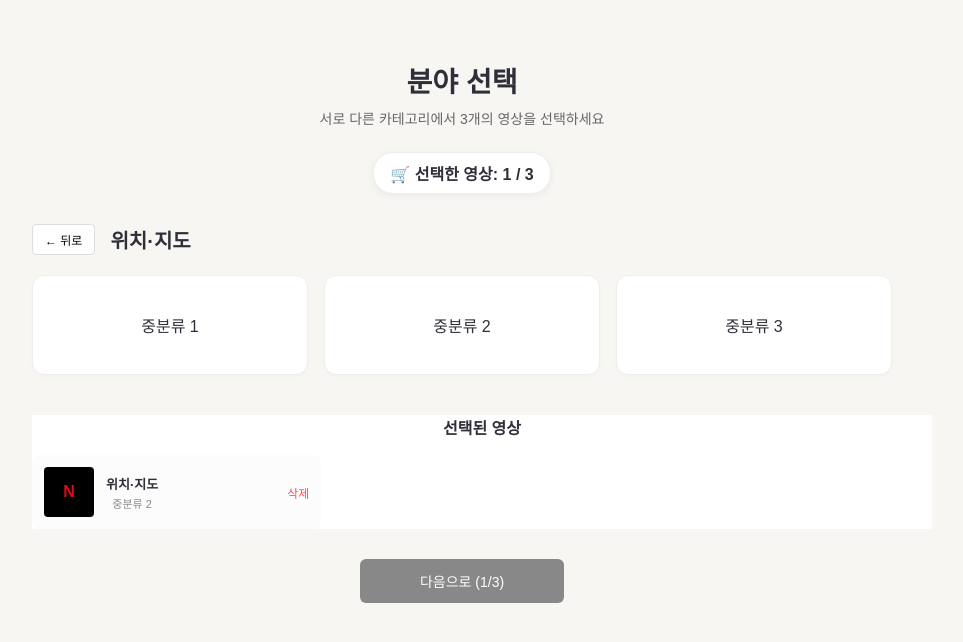
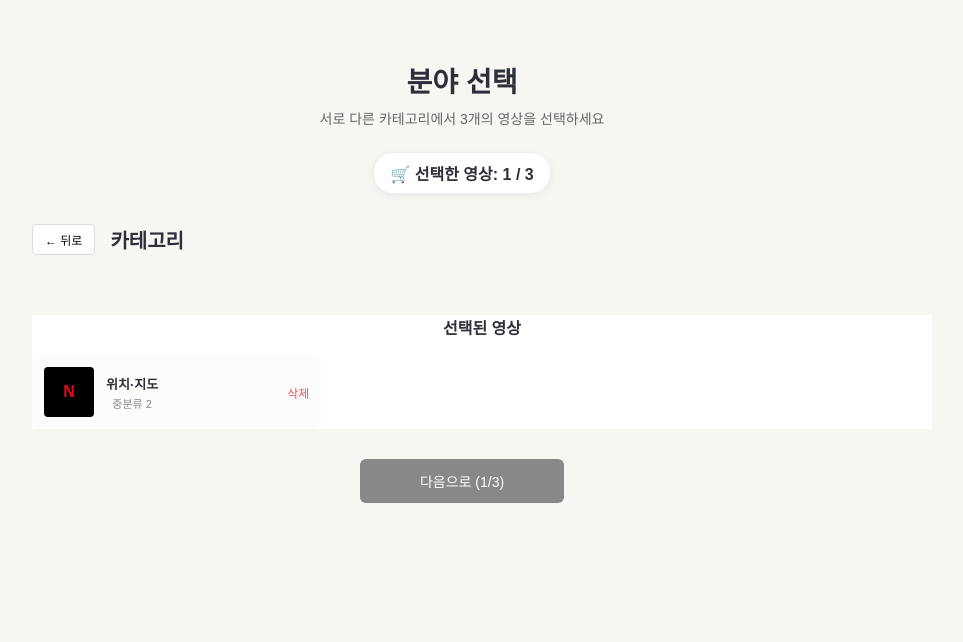
Before and after one commit to MUNJI-KANG/JINRO_IS_BACK, a React app in the folder JINRO_PROJ/frontend/: page /student/category/medium in a window 1280 px wide. Shown: the top 642 px of the page, without its empty margins (178-1141 px from the left). Built offline with nearby package versions, Linux system fonts and the light colour scheme; the HTML template or start-up script is replaced by a standard one.

Commit message:
YC_ 분류 -> 주소에 데이터 넘기는거

```diff
--- a/JINRO_PROJ/frontend/src/pages/student/s_category/SMedCat.jsx
+++ b/JINRO_PROJ/frontend/src/pages/student/s_category/SMedCat.jsx
@@ -1,90 +1,220 @@
-import React, { useState } from 'react';
-import { useNavigate } from 'react-router-dom';
-import styles from '../../../css/student_css/SMedCat.module.css';
-import VideoCard from '../../../component/VideoCard';
+import React, { useMemo, useState } from "react";
+import { useNavigate, useLocation } from "react-router-dom"; // ✅ useLocation만 추가
+import styles from "../../../css/student_css/SMedCat.module.css";
+import VideoCard from "../../../component/VideoCard";
+
+// ✅ 상담사 중분류와 동일 + id만 부여 (임의 부여: bigId*100 + index+1)
+const midCategoryMap = {
+  1: [{ id: 101, name: "사업관리" }],
+  2: [
+    { id: 201, name: "기획사무" },
+    { id: 202, name: "총무·인사" },
+    { id: 203, name: "재무·회계" },
+    { id: 204, name: "생산·품질관리" },
+  ],
+  3: [
+    { id: 301, name: "금융" },
+    { id: 302, name: "보험" },
+  ],
+  4: [
+    { id: 401, name: "학교교육" },
+    { id: 402, name: "평생교육" },
+    { id: 403, name: "직업교육" },
+  ],
+  5: [
+    { id: 501, name: "법률" },
+    { id: 502, name: "소방방재" },
+  ],
+  6: [
+    { id: 601, name: "보건" },
+    { id: 602, name: "의료" },
+  ],
+  7: [
+    { id: 701, name: "사회복지" },
+    { id: 702, name: "상담" },
+    { id: 703, name: "보육" },
+  ],
+  8: [
+    { id: 801, name: "문화·예술" },
+    { id: 802, name: "디자인" },
+    { id: 803, name: "문화콘텐츠" },
+  ],
+  9: [
+    { id: 901, name: "자동차운전·운송" },
+    { id: 902, name: "철도운전·운송" },
+    { id: 903, name: "선박운전·운송" },
+    { id: 904, name: "항공운전·운송" },
+  ],
+  10: [
+    { id: 1001, name: "영업" },
+    { id: 1002, name: "부동산" },
+    { id: 1003, name: "판매" },
+  ],
+  11: [
+    { id: 1101, name: "경비" },
+    { id: 1102, name: "청소" },
+  ],
+  12: [
+    { id: 1201, name: "이·미용" },
+    { id: 1202, name: "결혼·장례" },
+    { id: 1203, name: "관광·레저" },
+    { id: 1204, name: "스포츠" },
+  ],
+  13: [{ id: 1301, name: "식음료조리·서비스" }],
+  14: [
+    { id: 1401, name: "건설공사관리" },
+    { id: 1402, name: "토목" },
+    { id: 1403, name: "건축" },
+    { id: 1404, name: "플랜트" },
+    { id: 1405, name: "조경" },
+    { id: 1406, name: "도시·교통" },
+    { id: 1407, name: "건설기계운전·정비" },
+    { id: 1408, name: "해양자원" },
+  ],
+  15: [
+    { id: 1501, name: "기계설계" },
+    { id: 1502, name: "기계가공" },
+    { id: 1503, name: "기계조립·관리" },
+    { id: 1504, name: "기계품질관리" },
+    { id: 1505, name: "기계장치설치" },
+    { id: 1506, name: "자동차" },
+    { id: 1507, name: "철도차량제작" },
+    { id: 1508, name: "조선" },
+    { id: 1509, name: "항공기제작" },
+    { id: 1510, name: "금형" },
+    { id: 1511, name: "스마트공장(smart factory)" },
+  ],
+  16: [
+    { id: 1601, name: "금속재료" },
+    { id: 1602, name: "세라믹재료" },
+  ],
+  17: [
+    { id: 1701, name: "화학·바이오공통" },
+    { id: 1702, name: "석유·기초화학물" },
+    { id: 1703, name: "정밀화학" },
+    { id: 1704, name: "플라스틱·고무" },
+    { id: 1705, name: "바이오" },
+  ],
+  18: [
+    { id: 1801, name: "섬유제조" },
+    { id: 1802, name: "패션" },
+    { id: 1803, name: "의복관리" },
+  ],
+  19: [
+    { id: 1901, name: "전기" },
+    { id: 1902, name: "전자기기일반" },
+    { id: 1903, name: "전자기기개발" },
+  ],
+  20: [
+    { id: 2001, name: "정보기술" },
+    { id: 2002, name: "통신기술" },
+    { id: 2003, name: "방송기술" },
+  ],
+  21: [
+    { id: 2101, name: "식품가공" },
+    { id: 2102, name: "제과·제빵·떡제조" },
+  ],
+  22: [
+    { id: 2201, name: "인쇄·출판" },
+    { id: 2202, name: "공예" },
+  ],
+  23: [
+    { id: 2301, name: "산업환경" },
+    { id: 2302, name: "환경보건" },
+    { id: 2303, name: "자연환경" },
+    { id: 2304, name: "환경서비스" },
+    { id: 2305, name: "에너지·자원" },
+    { id: 2306, name: "산업안전보건" },
+  ],
+  24: [
+    { id: 2401, name: "농업" },
+    { id: 2402, name: "축산" },
+    { id: 2403, name: "임업" },
+    { id: 2404, name: "수산" },
+  ],
+};
 
 function SMedCat() {
   const navigate = useNavigate();
+  const location = useLocation();
 
-    // 현재 선택된 중분류의 ID 또는 이름을 저장하는 상태
+  // ✅ 주인님 기존 흐름 유지: bigId가 넘어온다고 가정(없으면 카드 안 나옴)
+  const { bigId, bigName } = location.state || {};
+  const safeBigId = Number(bigId);
+
+  // 현재 선택된 중분류의 ID 또는 이름을 저장하는 상태 (주인님 코드 유지)
   const [selectedSub, setSelectedSub] = useState(null);
 
-    // 선택된 영상 리스트 (UI 유지용 더미 데이터)
+  // 선택된 영상 리스트 (UI 유지용 더미 데이터) (주인님 코드 유지)
   const [selectedVideos, setSelectedVideos] = useState([
-        { id: 1, mainCategory: '위치·지도', subCategory: '중분류 2' }
+    { id: 1, mainCategory: "위치·지도", subCategory: "중분류 2" },
   ]);
 
-    // 중분류 클릭 핸들러 (상태값만 업데이트)
-    const handleCardClick = (id) => {
-        setSelectedSub(id);
-        // 여기에 나중에 직접 데이터를 추가하는 로직을 넣으시면 됩니다.
+  const midCategories = useMemo(() => {
+    if (!safeBigId) return [];
+    return midCategoryMap[safeBigId] || [];
+  }, [safeBigId]);
+
+  // 중분류 클릭 핸들러 (주인님 코드 유지: selectedSub만 업데이트)
+  const handleCardClick = (midId) => {
+    setSelectedSub(midId);
+    // ✅ 여기서는 다른 기능 안 건드립니다.
   };
 
-    // 삭제 핸들러 (UI 동작 확인용)
+  // 삭제 핸들러 (주인님 코드 유지)
   const handleDelete = (id) => {
-        setSelectedVideos(selectedVideos.filter(video => video.id !== id));
+    setSelectedVideos(selectedVideos.filter((video) => video.id !== id));
   };
 
   const handleBack = () => {
-        navigate(-1); // 브라우저 히스토리 상의 이전 페이지로 이동
+    navigate(-1);
   };
 
   const handleNext = () => {
-        navigate('/student/category/small'); // 지시하신 /small 경로로 이동
+    // ✅ 주인님 코드 유지: 그냥 /small로 이동
+    // 필요하면 나중에 midId를 넘기도록 "주인님이 원하실 때만" 바꿉니다.
+    navigate("/student/category/small", {
+      state: { bigId: safeBigId, bigName, midId: selectedSub },
+    });
   };
 
   return (
     <div className={styles.container}>
       <h1 className={styles.title}>분야 선택</h1>
-                <p className={styles.subtitle}>서로 다른 카테고리에서 3개의 영상을 선택하세요</p>
+      <p className={styles.subtitle}>
+        서로 다른 카테고리에서 3개의 영상을 선택하세요
+      </p>
 
       <div className={styles.progressBadge}>
         <span>🛒 선택한 영상: {selectedVideos.length} / 3</span>
       </div>
 
-                {/* <div className={styles.alertBox}>
-                    <span>ℹ️</span>
-                    <div>
-                        이 카테고리에서 이미 영상을 선택했습니다.<br />
-                        새로운 영상을 선택하면 기존 선택이 변경됩니다.
-                    </div>
-                </div> */}
-
       <div className={styles.headerRow}>
-                    {/* 👉 onClick 이벤트 연결 */}
         <button className={styles.backButton} onClick={handleBack}>
           ← 뒤로
         </button>
-                    <h2 className={styles.categoryTitle}>위치·지도</h2>
+        <h2 className={styles.categoryTitle}>{bigName || "카테고리"}</h2>
       </div>
 
       <div className={styles.cardGrid}>
-                    {/* 선택 여부에 따라 active 클래스를 조건부로 부여합니다 */}
+        {midCategories.map((mid) => (
           <div
-                        className={`${styles.card} ${selectedSub === 1 ? styles.activeCard : ''}`}
-                        onClick={() => handleCardClick(1)}
+            key={mid.id}
+            className={`${styles.card} ${
+              selectedSub === mid.id ? styles.activeCard : ""
+            }`}
+            onClick={() => handleCardClick(mid.id)}
           >
-                        중분류 1
+            {mid.name}
           </div>
-                    <div
-                        className={`${styles.card} ${selectedSub === 2 ? styles.activeCard : ''}`}
-                        onClick={() => handleCardClick(2)}
-                    >
-                        중분류 2
-                    </div>
-                    <div
-                        className={`${styles.card} ${selectedSub === 3 ? styles.activeCard : ''}`}
-                        onClick={() => handleCardClick(3)}
-                    >
-                        중분류 3
-                    </div>
+        ))}
       </div>
 
       <div className={styles.selectedListContainer}>
         <h3 className={styles.listTitle}>선택된 영상</h3>
         <div className={styles.listWrapper}>
           {selectedVideos.map((video) => (
-                            <VideoCard key={video.id} video={video} handleDelete={handleDelete}/>
+            <VideoCard key={video.id} video={video} handleDelete={handleDelete} />
           ))}
         </div>
       </div>
--- a/JINRO_PROJ/frontend/src/pages/student/s_category/SSmallCat.jsx
+++ b/JINRO_PROJ/frontend/src/pages/student/s_category/SSmallCat.jsx
@@ -1,114 +1,135 @@
-import React, { useState } from 'react';
-import { useNavigate } from 'react-router-dom';
-import styles from '../../../css/student_css/SSmallCat.module.css'
-import VideoCard from '../../../component/VideoCard';
+import React, { useState, useEffect } from "react";
+import { useNavigate, useLocation } from "react-router-dom";
+import styles from "../../../css/student_css/SSmallCat.module.css";
+import VideoCard from "../../../component/VideoCard";
 
 function SSmallCat() {
     const navigate = useNavigate();
+    const location = useLocation();
 
+    const { midId, bigName, midName } = location.state || {};
+
+    const [videos, setVideos] = useState([]);
     const [selectedVideo, setSelectedVideo] = useState(null);
+    const [selectedVideos, setSelectedVideos] = useState([]); // 🔥 더미 제거
 
-    // 선택된 영상 리스트 (UI 유지용 더미 데이터)
-    const [selectedVideos, setSelectedVideos] = useState([
-        { id: 1, mainCategory: '위치·지도', subCategory: '중분류 2' }
-    ]);
+    // 🔥 DB에서 데이터만 불러오기
+    useEffect(() => {
+        if (!midId) return;
 
-    const handleCardClick = (id) => {
-        setSelectedVideo(id);
-        // 여기에 나중에 직접 데이터를 추가하는 로직을 넣으시면 됩니다.
+        fetch(`http://127.0.0.1:8000/counselor/category/${midId}`)
+            .then(res => {
+                if (!res.ok) {
+                    throw new Error("서버 응답 오류");
+                }
+                return res.json();
+            })
+            .then(data => {
+                setVideos(Array.isArray(data) ? data : []);
+            })
+            .catch(err => {
+                console.error("영상 불러오기 실패:", err);
+                setVideos([]);
+            });
+
+    }, [midId]);
+
+    const handleCardClick = (video) => {
+        setSelectedVideo(video.c_id);
+
+        // 🔥 선택 목록 추가 (최대 3개)
+        if (selectedVideos.length < 3) {
+            setSelectedVideos(prev => {
+                if (prev.find(v => v.id === video.c_id)) return prev;
+                return [
+                    ...prev,
+                    {
+                        id: video.c_id,
+                        mainCategory: bigName,
+                        subCategory: video.title
+                    }
+                ];
+            });
+        }
     };
 
-    // 삭제 핸들러 (UI 동작 확인용)
     const handleDelete = (id) => {
         setSelectedVideos(selectedVideos.filter(video => video.id !== id));
     };
 
+    const handleBack = () => {
+        navigate(-1);
+    };
+
     const handleNext = () => {
-        navigate('/student/video');
+        navigate("/student/video", {
+            state: { selectedVideos }
+        });
     };
 
     return (
         <div className={styles.container}>
             <h1 className={styles.title}>분야 선택</h1>
-            <p className={styles.subtitle}>서로 다른 카테고리에서 3개의 영상을 선택하세요</p>
+            <p className={styles.subtitle}>
+                서로 다른 카테고리에서 3개의 영상을 선택하세요
+            </p>
 
             <div className={styles.progressBadge}>
                 <span>🛒 선택한 영상: {selectedVideos.length} / 3</span>
             </div>
 
-            {/* <div className={styles.alertBox}>
-                    <span>ℹ️</span>
-                    <div>
-                        이 카테고리에서 이미 영상을 선택했습니다.<br />
-                        새로운 영상을 선택하면 기존 선택이 변경됩니다.
-                    </div>
-                </div> */}
-
             <div className={styles.headerRow}>
-                <button className={styles.backButton}>← 뒤로</button>
-                <h2 className={styles.categoryTitle}>위치·지도</h2>
+                <button className={styles.backButton} onClick={handleBack}>
+                    ← 뒤로
+                </button>
+                <h2 className={styles.categoryTitle}>
+                    {bigName} &gt; {midName}
+                </h2>
             </div>
 
+            {/* 🔥 DB 데이터만 렌더링 */}
             <div className={styles.cardGrid}>
-                {/* 선택 여부에 따라 active 클래스를 조건부로 부여합니다 */}
-                {/* <div
-                    className={`${styles.card} ${selectedSub === 1 ? styles.activeCard : ''}`}
-                    onClick={() => handleCardClick(1)}
-                >
-                    중분류 1
-                </div> */}
-                <div
-                    className={`${styles.card} ${selectedVideo === 1 ? styles.activeCard : ''}`}
-                    onClick={() => handleCardClick(1)}
-                >
-                    {/* 상단 썸네일 영역 */}
-                    <div className={styles.imageContainer}>
-                        {false ? (
-                            <img src={'thumbnail'} alt={'영상1'} className={styles.videoThumbnail} />
-                        ) : (
-                            /* 넷플릭스 로고와 같은 임시 아이콘 (이미지가 없을 경우) */
-                            <div style={{ color: '#E50914', fontSize: '48px', fontWeight: 'bold' }}>N</div>
-                        )}
+                {videos.map(video => (
+                    <div
+                        key={video.c_id}
+                        className={`${styles.card} ${
+                            selectedVideo === video.c_id ? styles.activeCard : ""
+                        }`}
+                        onClick={() => handleCardClick(video)}
+                    >
+                        <div className={styles.imageContainer}>
+                            <div style={{ color: "#E50914", fontSize: "48px", fontWeight: "bold" }}>
+                                N
+                            </div>
+                        </div>
+
+                        <div className={styles.content}>
+                            <strong className={styles.title}>{video.title}</strong>
+                            <p className={styles.duration}>영상보기</p>
+                        </div>
                     </div>
-                    {/* 하단 정보 영역 */}
-                    <div className={styles.content}>
-                        <strong className={styles.title}>{"영상 제목"}</strong>
-                        <p className={styles.duration}>재생시간: {"0:00"}</p>
-                    </div>
-                </div>
-                <div
-                    className={`${styles.card} ${selectedVideo === 2 ? styles.activeCard : ''}`}
-                    onClick={() => handleCardClick(2)}
-                >
-                    {/* 상단 썸네일 영역 */}
-                    <div className={styles.imageContainer}>
-                        {false ? (
-                            <img src={'thumbnail'} alt={'영상1'} className={styles.videoThumbnail} />
-                        ) : (
-                            /* 넷플릭스 로고와 같은 임시 아이콘 (이미지가 없을 경우) */
-                            <div style={{ color: '#E50914', fontSize: '48px', fontWeight: 'bold' }}>N</div>
-                        )}
-                    </div>
-
-                    {/* 하단 정보 영역 */}
-                    <div className={styles.content}>
-                        <strong className={styles.title}>{"영상 제목"}</strong>
-                        <p className={styles.duration}>재생시간: {"0:00"}</p>
-                    </div>
-                </div>
+                ))}
             </div>
 
+            {/* 🔥 선택된 영상 리스트 (DB 기반) */}
             <div className={styles.selectedListContainer}>
                 <h3 className={styles.listTitle}>선택된 영상</h3>
                 <div className={styles.listWrapper}>
-                    {selectedVideos.map((video) => (
-                        <VideoCard key={video.id} video={video} handleDelete={handleDelete} />
+                    {selectedVideos.map(video => (
+                        <VideoCard
+                            key={video.id}
+                            video={video}
+                            handleDelete={handleDelete}
+                        />
                     ))}
                 </div>
             </div>
 
-
-            <button className={styles.nextButton} onClick={handleNext}>
+            <button
+                className={styles.nextButton}
+                disabled={selectedVideos.length === 0}
+                onClick={handleNext}
+            >
                 다음으로 ({selectedVideos.length}/3)
             </button>
         </div>
```
Also changed, not shown: JINRO_PROJ/frontend/src/pages/student/s_category/SBigCat.jsx (+13 -33 lines), 2 other files (tests, documents, lock files or other folders). Lines whose indentation alone changed are shown as unchanged.
